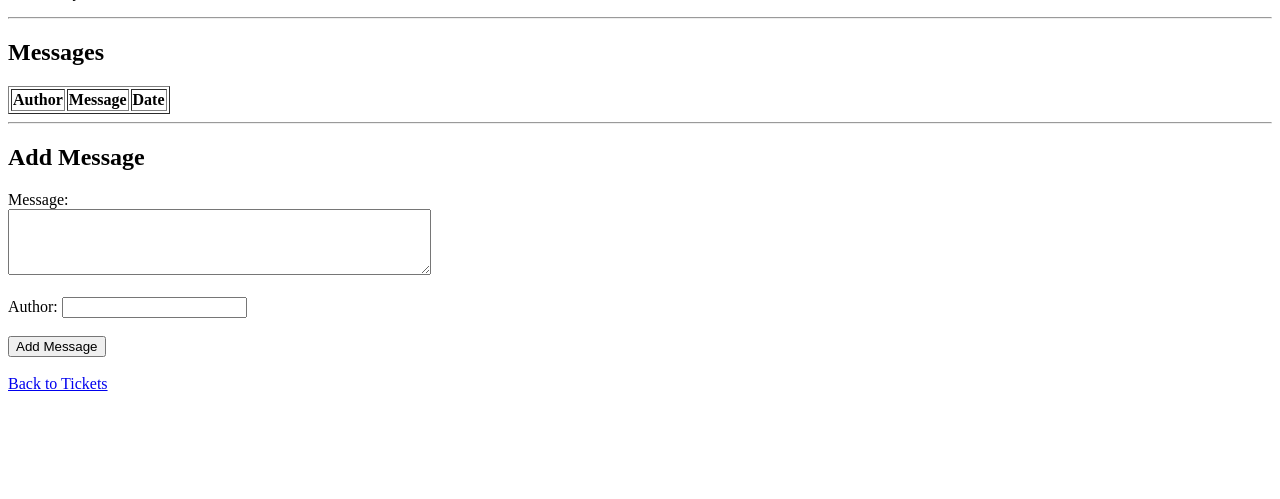
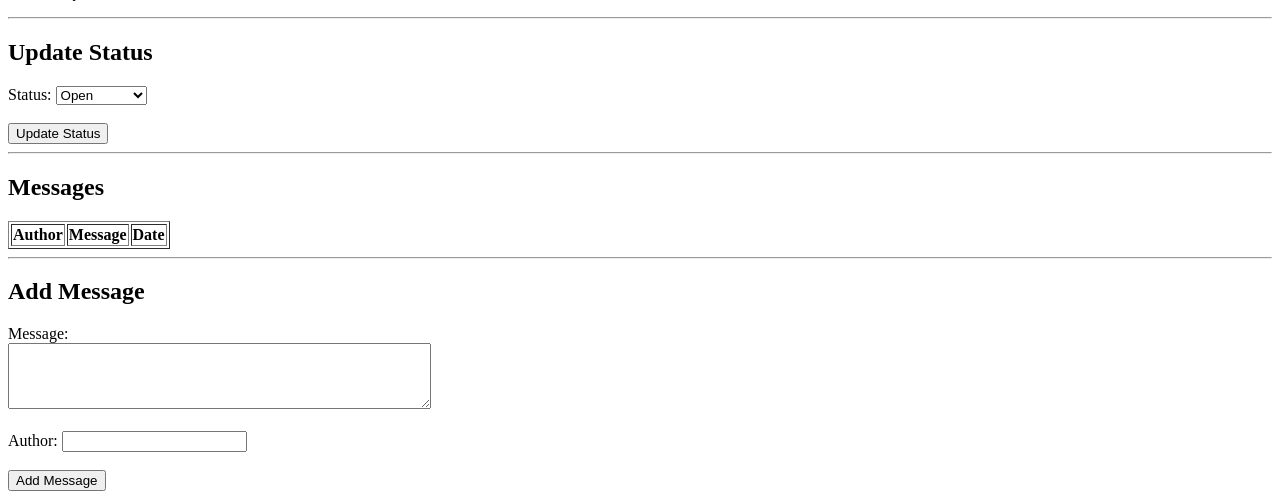
Before and after one commit to bhavikamange03/lakebase-suppory-app, a Flask app: template templates/ticket.html in a window 1280 px wide. Shown: the part 131-630 px from the top of the page. Run offline with Flask 3, Linux system fonts and the light colour scheme; the template is opened without the code that fills it, so the values that code supplies are empty.

Commit message:
update status

```diff
--- a/app.py
+++ b/app.py
@@ -127,6 +127,30 @@ def add_message(ticket_id):
         f"/ticket/{ticket_id}"
     )
 
+@app.route(
+    "/ticket/<int:ticket_id>/status",
+    methods=["POST"]
+)
+def update_status(ticket_id):
+
+    status = request.form["status"]
+
+
+    run_write("""
+        UPDATE tickets
+        SET status = %s
+        WHERE ticket_id = %s
+    """,
+    (
+        status,
+        ticket_id
+    ))
+
+
+    return redirect(
+        f"/ticket/{ticket_id}"
+    )
+
 if __name__ == '__main__':
     host = os.getenv('FLASK_RUN_HOST', '0.0.0.0')
     port = int(os.getenv('FLASK_RUN_PORT', 8000))
--- a/templates/ticket.html
+++ b/templates/ticket.html
@@ -29,6 +29,38 @@ Created By:
 {{ ticket.created_by }}
 </p>
 
+
+<hr>
+
+<h2>Update Status</h2>
+
+<form action="/ticket/{{ ticket.ticket_id }}/status" method="POST">
+
+    <label>Status:</label>
+
+    <select name="status">
+
+        <option value="open">
+            Open
+        </option>
+
+        <option value="in_progress">
+            In Progress
+        </option>
+
+        <option value="resolved">
+            Resolved
+        </option>
+
+    </select>
+
+    <br><br>
+
+    <button type="submit">
+        Update Status
+    </button>
+
+</form>
 
 <hr>
 
```
